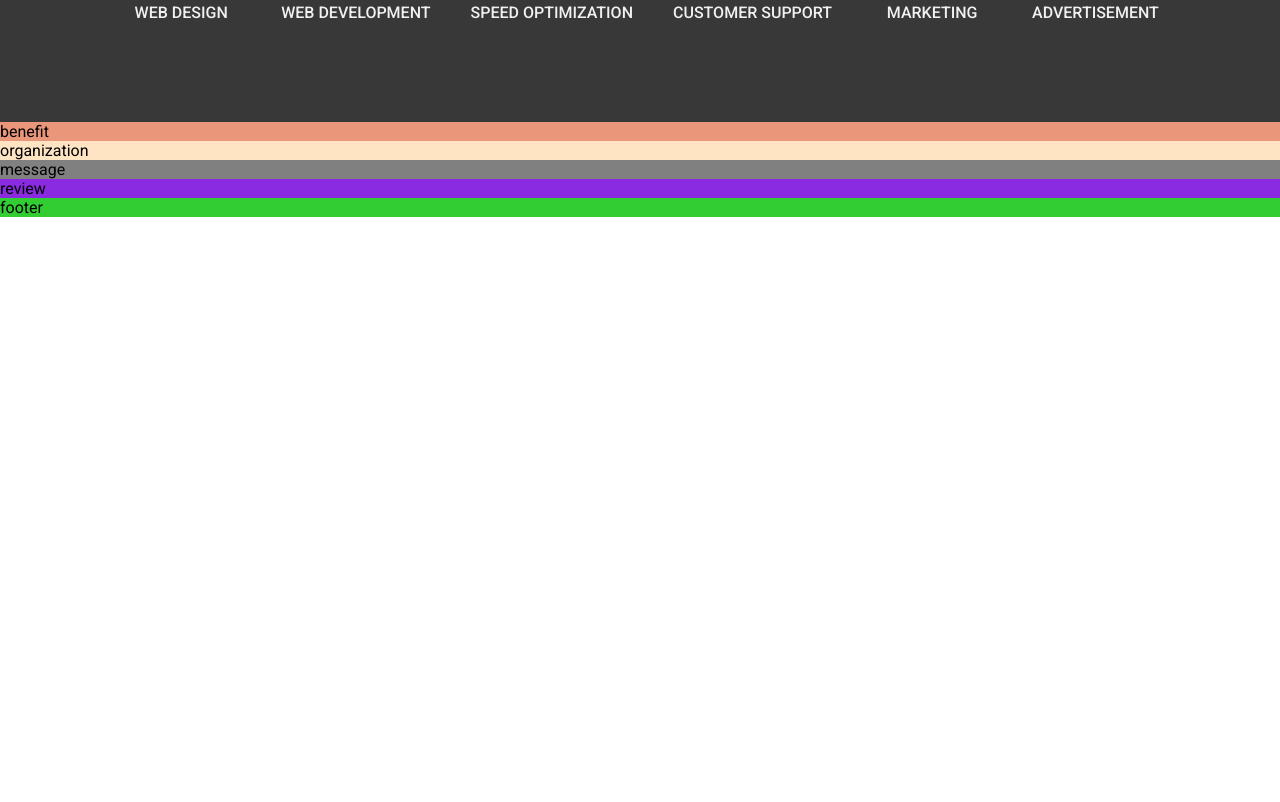
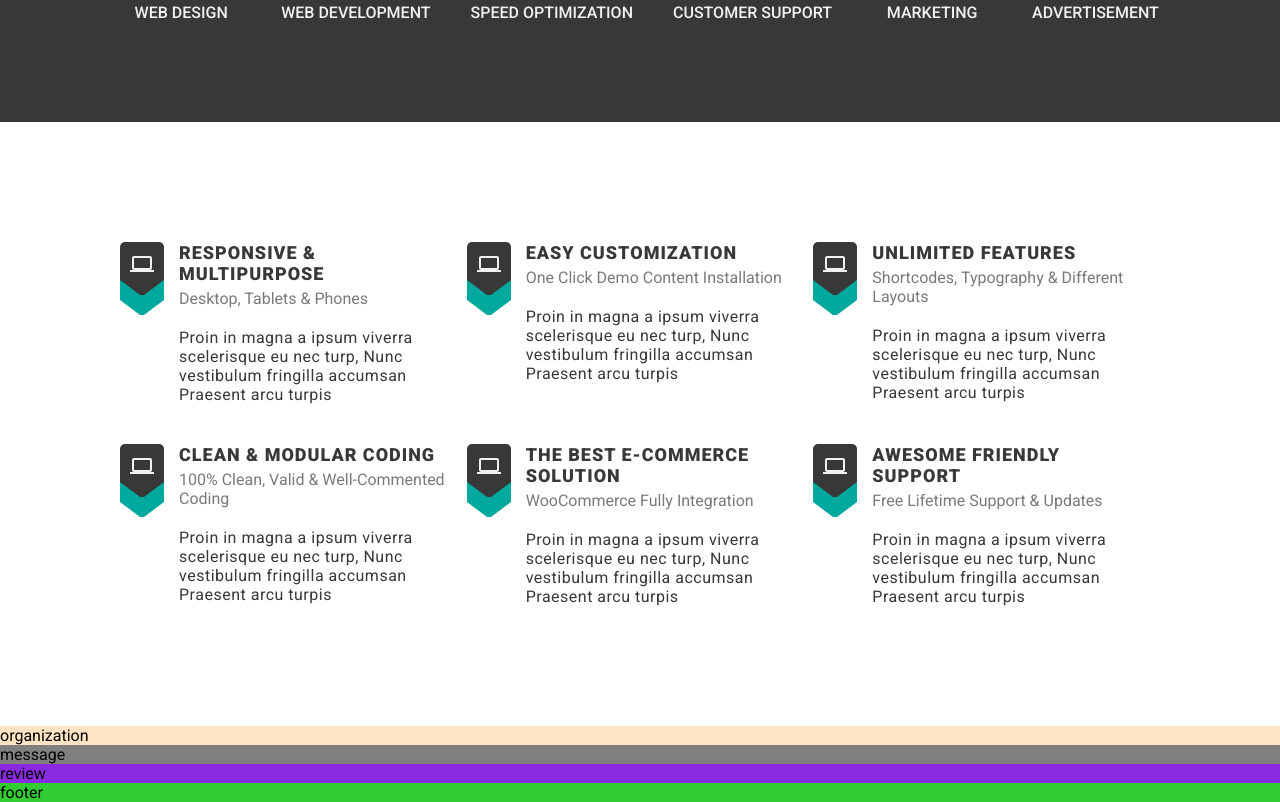
Before and after one commit to syahirdev/landing-page, a React (Create React App) app: page / in a window 1280 px wide. Shown: the part 1520-2322 px from the top of the page. Before the commit the page ends 1737 px from the top, so only its background shows below. Built offline with nearby package versions, Linux system fonts and the light colour scheme.

Commit message:
add & rename features component

```diff
--- a/src/App.tsx
+++ b/src/App.tsx
@@ -1,7 +1,7 @@
 import { Header } from "./components/header/Header";
 import { Intro } from "./components/intro/Intro";
 import { Skill } from "./components/skill/Skill";
-import { Benefit } from "./components/benefit/Benefit";
+import { Features } from "./components/features/Features";
 import { Organization } from "./components/organization/Organization";
 import { Message } from "./components/message/Message";
 import { Review } from "./components/review/Review";
@@ -15,7 +15,7 @@ const App = () => {
             <Topbar/>
             <Intro/>
             <Skill/>
-            <Benefit/>
+            <Features/>
             <Organization/>
             <Message/>
             <Review/>
--- a/src/components/benefit/Benefit.scss
+++ /dev/null
@@ -1,3 +0,0 @@
-.benefit {
-  background-color: darksalmon;
-}
--- a/src/components/benefit/Benefit.tsx
+++ /dev/null
@@ -1,9 +0,0 @@
-import "./Benefit.scss";
-
-export const Benefit = () => {
-    return (
-        <div className="benefit">
-            benefit
-        </div>
-    );
-};
--- /dev/null
+++ b/src/components/features/Features.scss
@@ -0,0 +1,12 @@
+.features {
+  padding: 100px;
+  display: flex;
+  justify-content: center;
+  align-items: center;
+  flex-direction: column;
+
+  .featureRow {
+    display: flex;
+    margin: 20px;
+  }
+}
--- /dev/null
+++ b/src/components/features/Features.tsx
@@ -0,0 +1,54 @@
+import "./Features.scss";
+import { FeatureDetails } from "./featureDetails/FeatureDetails";
+import { Computer } from "@mui/icons-material";
+
+export const Features = () => {
+    const lorem = "Proin in magna a ipsum viverra scelerisque eu\n" +
+        "nec turp, Nunc vestibulum fringilla accumsan\n" +
+        "Praesent arcu turpis";
+
+    return (
+        <div className="features">
+            <div className="featureRow">
+                <FeatureDetails
+                    title="Responsive & Multipurpose"
+                    subtitle="Desktop, Tablets & Phones"
+                    description={lorem}
+                    icon={<Computer/>}
+                />
+                <FeatureDetails
+                    title="Easy Customization"
+                    subtitle="One Click Demo Content Installation"
+                    description={lorem}
+                    icon={<Computer/>}
+                />
+                <FeatureDetails
+                    title="Unlimited Features"
+                    subtitle="Shortcodes, Typography & Different Layouts"
+                    description={lorem}
+                    icon={<Computer/>}
+                />
+            </div>
+            <div className="featureRow">
+                <FeatureDetails
+                    title="Clean & Modular Coding"
+                    subtitle="100% Clean, Valid & Well-Commented Coding"
+                    description={lorem}
+                    icon={<Computer/>}
+                />
+                <FeatureDetails
+                    title="The Best E-Commerce Solution"
+                    subtitle="WooCommerce Fully Integration"
+                    description={lorem}
+                    icon={<Computer/>}
+                />
+                <FeatureDetails
+                    title="Awesome Friendly Support"
+                    subtitle="Free Lifetime Support & Updates"
+                    description={lorem}
+                    icon={<Computer/>}
+                />
+            </div>
+        </div>
+    );
+};
--- /dev/null
+++ b/src/components/features/featureDetails/FeatureDetails.scss
@@ -0,0 +1,74 @@
+@import "../../../Global";
+
+.feature {
+  display: flex;
+  gap: 15px;
+
+  .leftFeature {
+    display: flex;
+    flex-direction: column;
+
+    .icon {
+      color: $lightColor;
+      background-color: $darkColor;
+      padding: 10px 10px 0;
+      border-radius: 5px 5px 0 0;
+    }
+
+    .triangleContainer {
+      position: relative;
+      height: 50px
+    }
+
+    .triangle {
+      position: absolute;
+      top: 0;
+      left: 0;
+      right: 0;
+      border-left: 20px solid transparent;
+      border-right: 20px solid transparent;
+      border-top: 15px solid $darkColor;
+    }
+
+    .square {
+      top: 0;
+      left: 0;
+      right: 0;
+      z-index: -2;
+      height: 20px;
+      position: absolute;
+      background-color: $primaryColor;
+    }
+
+    .double {
+      //height: 10px;
+      position: absolute;
+      z-index: -1;
+      top: 20px;
+      border-top: 15px solid $primaryColor;
+    }
+  }
+
+  .rightFeature {
+    flex: 1;
+    margin-right: 20px;
+
+    .featureTitle {
+      font-size: 18px;
+      font-weight: 900;
+      color: $darkColor;
+      letter-spacing: 1px;
+    }
+
+    .featureSubtitle {
+      color: $lightDarkColor;
+      font-size: 16px;
+      margin: 5px 0 20px;
+    }
+
+    .featureDescription {
+      color: $darkColor;
+      letter-spacing: .5px;
+    }
+  }
+}
--- /dev/null
+++ b/src/components/features/featureDetails/FeatureDetails.tsx
@@ -0,0 +1,32 @@
+import "./FeatureDetails.scss";
+import { Computer } from "@mui/icons-material";
+
+interface FeatureDetailsProps {
+    icon: any,
+    title: string,
+    subtitle: string,
+    description: string,
+}
+
+export const FeatureDetails = ({icon, title, subtitle, description}: FeatureDetailsProps) => {
+    return (
+        <div className="feature">
+            {/*Logo*/}
+            <div className="leftFeature">
+                <div className="icon">{icon}</div>
+                <div className="triangleContainer">
+                    <div className="triangle"/>
+                    <div className="square"/>
+                    <div className="triangle double"/>
+                </div>
+            </div>
+
+            {/*Description*/}
+            <div className="rightFeature">
+                <div className="featureTitle">{title.toUpperCase()}</div>
+                <div className="featureSubtitle">{subtitle}</div>
+                <div className="featureDescription">{description}</div>
+            </div>
+        </div>
+    );
+};
```
